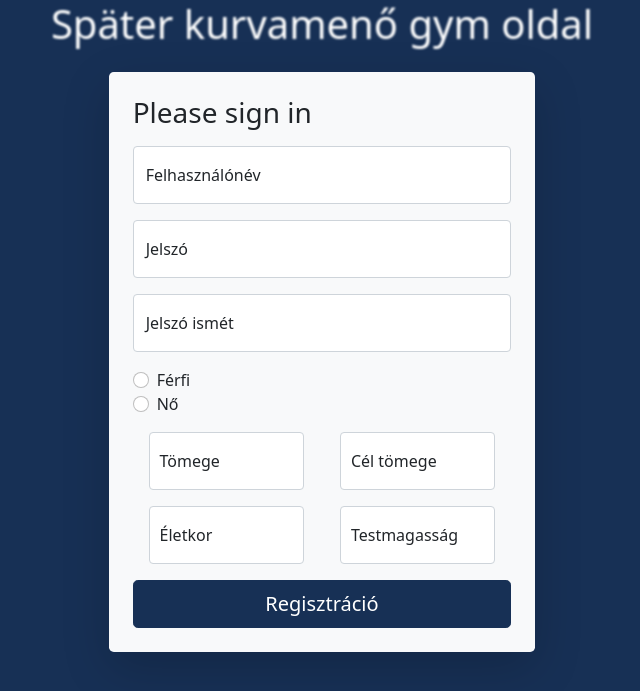
After one commit to spat3r/nagyhf, a PHP site: page /signup.php in a window 1280 px wide. The commit adds this page. Shown: the top 691 px of the page, without its empty margins (318-958 px from the left). Run offline with PHP 8.4, Linux system fonts and the light colour scheme; some libraries are stand-ins or nearby versions.

Commit message:
mukodj mar geci

```diff
--- /dev/null
+++ b/head.php
@@ -0,0 +1,8 @@
+
+
+<head>
+    <meta charset="utf-8">
+    <meta name="viewport" content="width=device-width, initial-scale=1">
+    <link href="bootstrap.css" rel="stylesheet" type="text/css" />
+    <title>Speti edzos oldala xd</title>
+</head>
--- a/navbar.php
+++ b/navbar.php
@@ -30,7 +30,7 @@ echo '
                 <li class="nav-item">
                     <a class="nav-link" aria-current="page" href="db_printer.php">DB table</a>
                 </li>                    <li class="nav-item">
-                    <a class="nav-link" aria-current="page" href="#">random</a>
+                    <a class="nav-link" aria-current="page" href="signup.php">register</a>
                 </li>                    <li class="nav-item">
                     <a class="nav-link" aria-current="page" href="#">fóus</a>
                 </li>
--- /dev/null
+++ b/signup.php
@@ -0,0 +1,106 @@
+<?php
+session_start();
+
+include 'db.php';
+$link = open_db();
+if (isset($_SESSION)) unset($_SESSION);
+
+if (isset($_POST) and isset($_POST['usr'])) {
+    $result = mysqli_query($link, "SELECT psw FROM profil p WHERE p.usr LIKE '" . $_POST['usr'] . "';");
+    if (mysqli_num_rows($result)) {
+        $_SESSION['error'] = "user404";
+    } else {
+        if ($_POST['psw'] == $_POST['psw_rep']) {
+            if ( isset($_POST['age']) && isset($_POST['wt']) && isset($_POST['wtg']) && isset($_POST['ht']) &&  isset($_POST['g']) && $_POST['age']!=0 && $_POST['wt']!=0 && $_POST['wtg']!=0 && $_POST['ht']!=0 )  {
+            $psw = md5($_POST['psw']);
+            $query = "INSERT INTO profil (usr,psw,age,wt,wtg,ht,g) VALUES(
+            '".mysqli_real_escape_string($link, $_POST['usr'])."',
+            '".mysqli_real_escape_string($link, $psw)."',
+            '".mysqli_real_escape_string($link, $_POST['age'])."',
+            '".mysqli_real_escape_string($link, $_POST['wt'])."',
+            '".mysqli_real_escape_string($link, $_POST['wtg'])."',
+            '".mysqli_real_escape_string($link, $_POST['ht'])."',
+            '".mysqli_real_escape_string($link, $_POST['g'])."');";
+            mysqli_query($link, $query);
+            header("Location: main.php");
+            }
+            else {$_SESSION['error'] = "unset";}
+
+        }
+        else {$_SESSION['error'] = "wrongpsw";}
+
+    }
+
+}
+
+/**/ ?>
+
+<!DOCTYPE html>
+<html lang="en">
+
+<?php include 'head.php'?>
+
+<body class="bg-primary text-light">
+    <h1 style=" text-align: center; filter: blur(1px);">Später kurvamenő gym oldal</h1>
+    <div class="col-xs-10 col-md-8 col-xl-4 offset-xs-1 offset-md-2 offset-xl-4 mt-4 p-4 bg-light text-dark rounded-3 shadow-lg">
+        <form action="signup.php" method="post">
+            <?php
+            ?>
+            <h1 class="h3 mb-3">Please sign in</h1>
+            <?php if(isset($_SESSION) AND isset($_SESSION['error']) AND $_SESSION['error']=="user404") echo '<div style="width: min-content !important; white-space: nowrap;" class="alert alert-danger px-2 mt-1 p-0" role="alert">A megadott felhasználónévhez már tartozik fiók. <a href="login.php?usr='.$_REQUEST['usr'].'" class="alert-link">Itt tudsz belépni a fiókodba.</a></div>';?>
+            <div class="form-floating mb-3">
+                <input value="<?php if(isset($_REQUEST) AND isset($_REQUEST['usr'])) echo $_REQUEST['usr'];?>" type="text" name="usr" class="form-control" placeholder="Username">
+                <label>Felhasználónév</label>
+            </div>
+            <div class="form-floating mb-3">
+                <input type="password" name="psw" class="form-control" placeholder="Password">
+                <label>Jelszó</label>
+            </div>
+            <?php if(isset($_SESSION) AND isset($_SESSION['error']) AND $_SESSION['error']=="wrongpsw") echo '<div style="width: min-content !important; white-space: nowrap;" class="alert alert-danger px-2 mt-1 p-0 " role="alert">A két jelszó nem egyezik.</div>';?>
+            <div class="form-floating mb-3">
+                <input type="password" name="psw_rep" class="form-control" placeholder="Password">
+                <label>Jelszó ismét</label>
+            </div>
+            <?php if(isset($_SESSION) AND isset($_SESSION['error']) AND $_SESSION['error']=="unset") echo '<div style="width: min-content !important; white-space: nowrap;" class="alert alert-danger px-2 mt-1 p-0" role="alert">Mindent töltsön ki kérem</div>';?>
+            <div class="form-check col-2 mb-3">
+                <div>
+                    <input class="form-check-input" type="radio" name="g" value="1" <?php if(isset($_REQUEST) AND isset($_REQUEST['g']) and $_REQUEST['g']== 1) echo 'checked';?>>
+                    <label class="form-check-label">Férfi</label>
+                </div>
+                <div>
+                    <input class="form-check-input" type="radio" name="g" value="0" <?php if(isset($_REQUEST) AND isset($_REQUEST['g']) and $_REQUEST['g']== 0) echo 'checked';?>>
+                    <label class="form-check-label">Nő</label>
+                </div>
+            </div>
+            <div class="row g-1 justify-content-around mb-3">
+                <div class="col-5  form-floating ">
+                    <input value="<?php if(isset($_REQUEST) AND isset($_REQUEST['wt'])) echo $_REQUEST['wt'];?>" placeholder="g" type="number" class="form-control" name="wt">
+                    <label for="floatingInput">Tömege</label>
+                </div>
+                <div class="col-5  form-floating">
+                    <input value="<?php if(isset($_REQUEST) AND isset($_REQUEST['wtg'])) echo $_REQUEST['wtg'];?>" placeholder="g" type="number" class="form-control" name="wtg">
+                    <label for="floatingInput">Cél tömege</label>
+                </div>
+            </div>
+            <div class="row g-1 justify-content-around mb-3">
+
+                <div class="col-5  form-floating ">
+                    <input value="<?php if(isset($_REQUEST) AND isset($_REQUEST['age'])) echo $_REQUEST['age'];?>" placeholder="g" type="number" class="form-control" name="age">
+                    <label for="floatingInput">Életkor</label>
+                </div>
+                <div class="col-5  form-floating">
+                    <input value="<?php if(isset($_REQUEST) AND isset($_REQUEST['ht'])) echo $_REQUEST['ht'];?>" placeholder="g" type="number" class="form-control" name="ht">
+                    <label for="floatingInput">Testmagasság</label>
+                </div>
+            </div>
+            <button class="w-100 btn btn-lg btn-primary " type="submit">Regisztráció</button>
+        </form>
+    </div>
+
+
+
+    <script src="https://cdn.jsdelivr.net/npm/bootstrap@5.0.0-beta3/dist/js/bootstrap.bundle.min.js" integrity="sha384-JEW9xMcG8R+pH31jmWH6WWP0WintQrMb4s7ZOdauHnUtxwoG2vI5DkLtS3qm9Ekf" crossorigin="anonymous"></script>
+    <script src="https://kit.fontawesome.com/1e7de2572e.js" crossorigin="anonymous"></script>
+</body>
+
+</html>
--- a/stat.php
+++ b/stat.php
@@ -1,7 +1,8 @@
 <?php
-$eredmeny = mysqli_query($link, "SELECT p.age as age, p.wt as wt, p.wtg as wtg, p.ht as ht, p.g as g  FROM profil p inner join profil_has_meal h on p.id = h.profil_id WHERE p.usr LIKE '" . $_SESSION['usr'] . "' GROUP BY p.id;");
+$eredmeny = mysqli_query($link, "SELECT p.id, p.age as age, p.wt as wt, p.wtg as wtg, p.ht as ht, p.g as g  FROM profil p WHERE p.usr LIKE '" . $_SESSION['usr'] . "' GROUP BY p.id;");
 $profil = mysqli_fetch_array($eredmeny);
-print_r($_SESSION);
+
+$_SESSION['id']=$profil['id'];
 
 if ($profil['g']) {
 	$cal_goal = round(13.397 * $profil['wtg']  + 4.799 * $profil['ht']  - 5.677 * $profil['age']  + 88.362);
```
Also changed, not shown: login.php (+11 -6 lines), main.php (+4 -5 lines).
